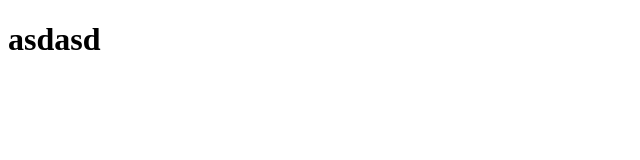
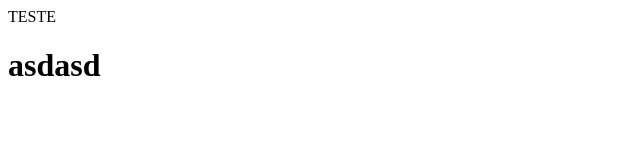
Before and after one commit to mariafernanda0809/teste1, a plain HTML site: page index.html in a window 1280 px wide. Shown: the whole page, without its empty margins (0-640 px from the left). Drawn offline with Linux system fonts and the light colour scheme.

Commit message:
Update index.html

```diff
--- a/index.html
+++ b/index.html
@@ -4,6 +4,10 @@
 	<title>asdasd</title>
 </head>
 <body>
+
+	TESTE
+
+
 	<h1>asdasd</h1>
 </body>
 </html>
```
